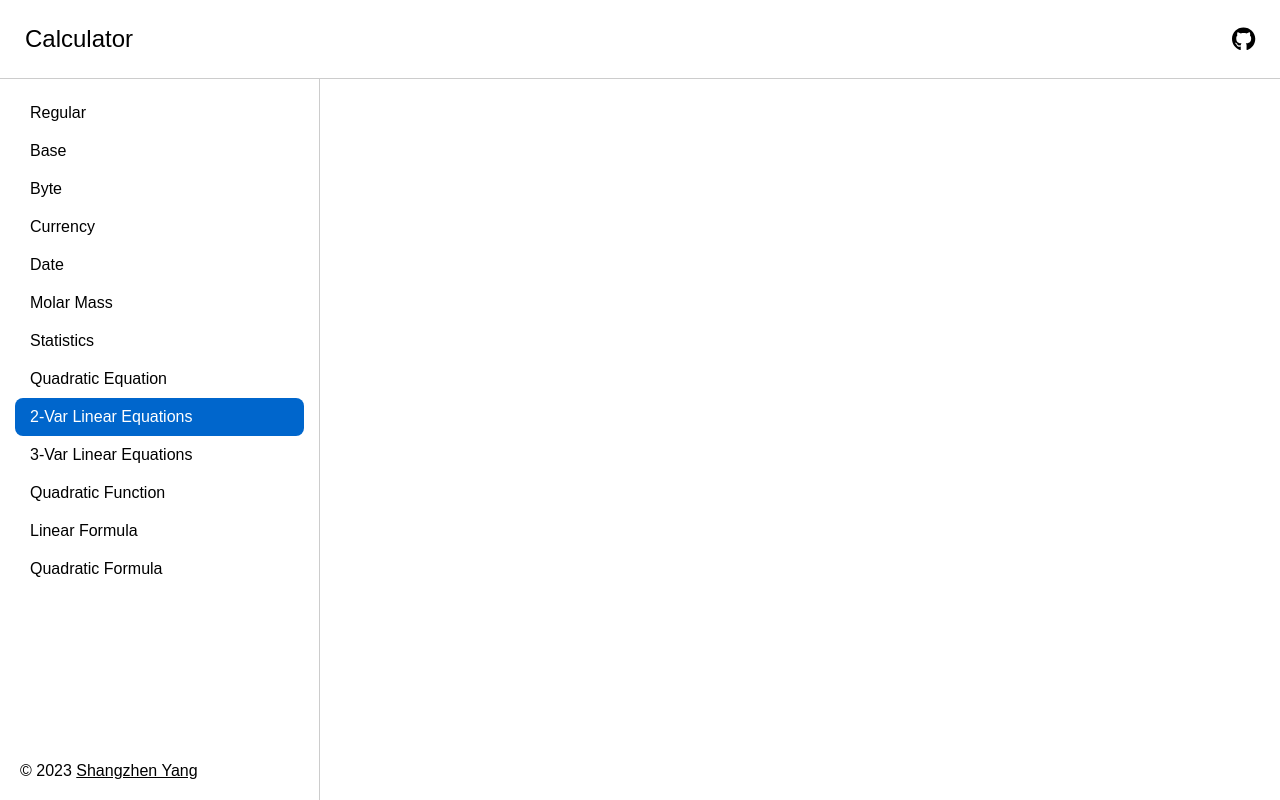
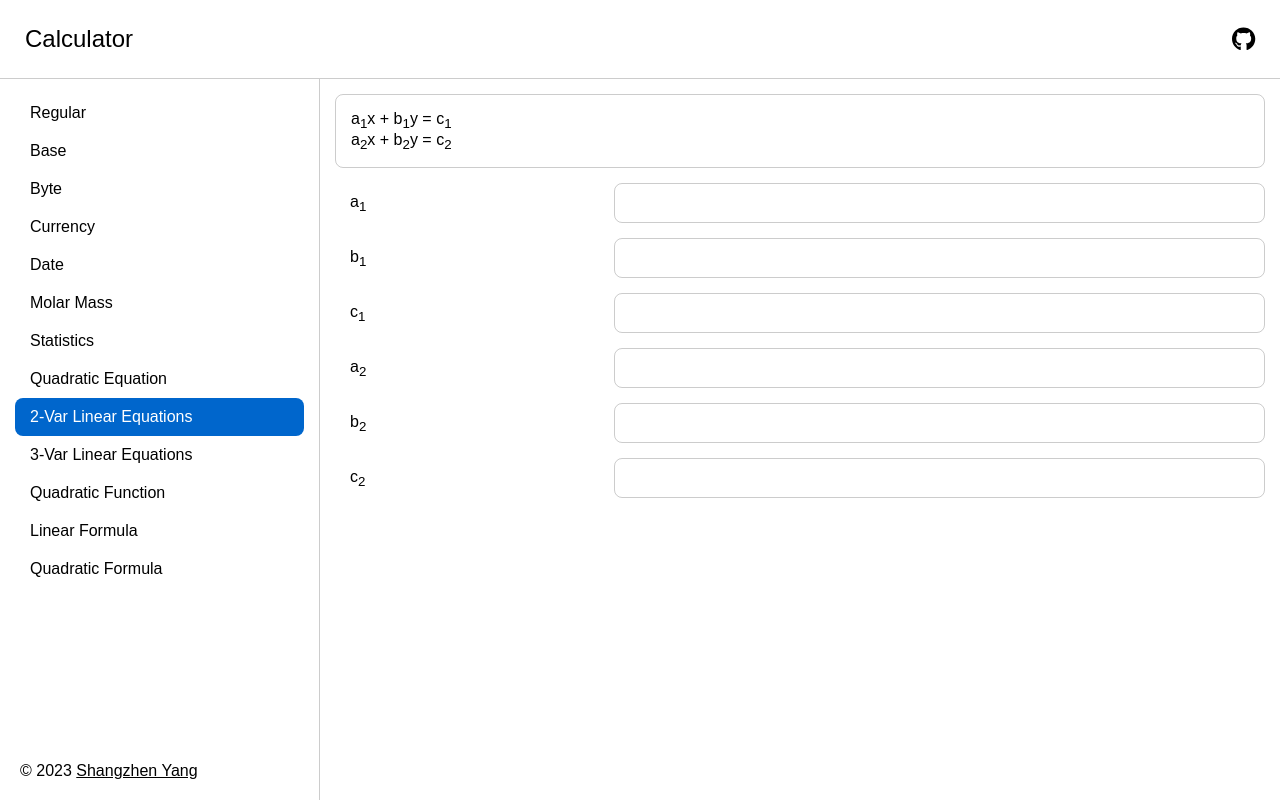
Before and after one commit to shangzhenyang/calculator, a React (Vite) app: page /2var-linear-equations in a window 1280 px wide. Built offline with nearby package versions, Linux system fonts and the light colour scheme.

Commit message:
Complete two-var linear equations calculator

```diff
--- a/package.json
+++ b/package.json
@@ -13,7 +13,7 @@
 		"@fortawesome/free-brands-svg-icons": "^6.4.0",
 		"@fortawesome/free-solid-svg-icons": "^6.4.0",
 		"@fortawesome/react-fontawesome": "^0.2.0",
-		"@shangzhen/periodic-table": "^2.1.1",
+		"@shangzhen/periodic-table": "^2.1.3",
 		"classnames": "^2.3.2",
 		"i18next": "^22.4.14",
 		"mathjs": "^11.8.0",
--- a/src/App.tsx
+++ b/src/App.tsx
@@ -55,7 +55,7 @@ function App() {
 				<Route path="/stat" element={<Stat math={math} />} />
 				<Route
 					path="/2var-linear-equations"
-					element={<TwoVarLinearEquations />}
+					element={<TwoVarLinearEquations math={math} />}
 				/>
 				<Route
 					path="/3var-linear-equations"
--- a/src/components/FunctionList.tsx
+++ b/src/components/FunctionList.tsx
@@ -33,7 +33,10 @@ function FunctionList({ setFormula }: Props) {
 		"sqrt()",
 		"tan()",
 		"tanh()",
-		"(π/180)"
+		"(π/180)",
+		"0b",
+		"0o",
+		"0x"
 	];
 
 	const listItems = functions.map((item) => {
--- a/src/pages/QuadraticEquation.tsx
+++ b/src/pages/QuadraticEquation.tsx
@@ -2,7 +2,6 @@ import { useState } from "react";
 
 import InputBar from "@/components/InputBar";
 
-import type { Dispatch, SetStateAction } from "react";
 import type PageProps from "@/types/PageProps";
 
 function QuadraticEquation({ math }: PageProps) {
@@ -11,9 +10,9 @@ function QuadraticEquation({ math }: PageProps) {
 	const [c, setC] = useState<string>("");
 
 	const scope = {
-		a: a ? math.bignumber(a) : NaN,
-		b: b ? math.bignumber(b) : NaN,
-		c: c ? math.bignumber(c) : NaN,
+		a: a && !isNaN(Number(a)) ? math.bignumber(a) : NaN,
+		b: b && !isNaN(Number(b)) ? math.bignumber(b) : NaN,
+		c: c && !isNaN(Number(c)) ? math.bignumber(c) : NaN,
 		delta: 0
 	};
 	scope.delta = math.evaluate("pow(b, 2) - 4 * a * c", scope);
@@ -32,50 +31,72 @@ function QuadraticEquation({ math }: PageProps) {
 	const x2: string = hasSolutions ?
 		math.evaluate("(-b - sqrt(delta)) / (2 * a)", scope) : "NaN";
 
-	const inputs = {
-		a: [a, setA],
-		b: [b, setB],
-		c: [c, setC],
-	} as const;
+	const inputs = [
+		{
+			id: "a",
+			value: a,
+			setValue: setA
+		},
+		{
+			id: "b",
+			value: b,
+			setValue: setB
+		},
+		{
+			id: "c",
+			value: c,
+			setValue: setC
+		}
+	] as const;
 
-	const inputBars = Object.keys(inputs).map((key) => {
-		const [value, setValue] = inputs[key as keyof typeof inputs] as [
-			string,
-			Dispatch<SetStateAction<string>>
-		];
+	const inputBars = inputs.map(({ id, value, setValue }) => {
 		return (
 			<InputBar
-				id={key}
-				key={key}
+				id={id}
+				key={id}
 				type="number"
 				value={value}
 				onChange={setValue}
-			>{key} =</InputBar>
+			>{id} =</InputBar>
 		);
 	});
 
-	const results = [{
+	const allInputsFilled = inputs.every(({ value }) => {
+		return value !== "";
+	});
+
+	const results = [
+		{
 			id: "delta",
-		label: (<>Δ =</>),
+			label: (
+				<>Δ =</>
+			),
 			value: delta
-	}, {
+		},
+		{
 			id: "x1",
-		label: (<>x<sub>1</sub> =</>),
+			label: (
+				<>x<sub>1</sub> =</>
+			),
 			value: x1
-	}, {
+		},
+		{
 			id: "x2",
-		label: (<>x<sub>2</sub> =</>),
+			label: (
+				<>x<sub>2</sub> =</>
+			),
 			value: x2
-	}] as const;
+		}
+	] as const;
 
-	const resultBars = results.map((result) => {
+	const resultBars = results.map(({ id, label, value }) => {
 		return (
 			<InputBar
-				id={result.id}
-				key={result.id}
+				id={id}
+				key={id}
 				type="text"
-				value={result.value}
-			>{result.label}</InputBar>
+				value={value}
+			>{label}</InputBar>
 		);
 	});
 
@@ -85,7 +106,7 @@ function QuadraticEquation({ math }: PageProps) {
 				{a || "a"}x<sup>2</sup> + {b || "b"}x + {c || "c"} = 0 (a ≠ 0)
 			</p>
 			{inputBars}
-			{a && b && c && <>
+			{allInputsFilled && <>
 				<hr />
 				{resultBars}
 			</>}
--- a/src/pages/TwoVarLinearEquations.tsx
+++ b/src/pages/TwoVarLinearEquations.tsx
@@ -1,6 +1,148 @@
-function TwoVarLinearEquations() {
+import { useState } from "react";
+
+import InputBar from "@/components/InputBar";
+
+import type PageProps from "@/types/PageProps";
+
+function TwoVarLinearEquations({ math }: PageProps) {
+	const [a1, setA1] = useState<string>("");
+	const [b1, setB1] = useState<string>("");
+	const [c1, setC1] = useState<string>("");
+	const [a2, setA2] = useState<string>("");
+	const [b2, setB2] = useState<string>("");
+	const [c2, setC2] = useState<string>("");
+
+	const scope = {
+		a1: a1 && !isNaN(Number(a1)) ? math.bignumber(a1) : NaN,
+		b1: b1 && !isNaN(Number(b1)) ? math.bignumber(b1) : NaN,
+		c1: c1 && !isNaN(Number(c1)) ? math.bignumber(-c1) : NaN,
+		a2: a2 && !isNaN(Number(a2)) ? math.bignumber(a2) : NaN,
+		b2: b2 && !isNaN(Number(b2)) ? math.bignumber(b2) : NaN,
+		c2: c2 && !isNaN(Number(c2)) ? math.bignumber(-c2) : NaN
+	};
+
+	const x = math.evaluate("(b1 * c2 - b2 * c1) / (a1 * b2 - b1 * a2)", scope);
+	const y = math.evaluate("(a1 * c2 - a2 * c1) / (b1 * a2 - a1 * b2)", scope);
+
+	const inputs = [
+		[
+			{
+				id: "a1",
+				label: (
+					<>a<sub>1</sub></>
+				),
+				value: a1,
+				setValue: setA1
+			},
+			{
+				id: "b1",
+				label: (
+					<>b<sub>1</sub></>
+				),
+				value: b1,
+				setValue: setB1
+			},
+			{
+				id: "c1",
+				label: (
+					<>c<sub>1</sub></>
+				),
+				value: c1,
+				setValue: setC1
+			}
+		],
+		[
+			{
+				id: "a2",
+				label: (
+					<>a<sub>2</sub></>
+				),
+				value: a2,
+				setValue: setA2
+			},
+			{
+				id: "b2",
+				label: (
+					<>b<sub>2</sub></>
+				),
+				value: b2,
+				setValue: setB2
+			},
+			{
+				id: "c2",
+				label: (
+					<>c<sub>2</sub></>
+				),
+				value: c2,
+				setValue: setC2
+			}
+		]
+	] as const;
+
+	const inputsFlat = inputs.flat();
+
+	const inputBars = inputsFlat.map(({ id, label, value, setValue }) => {
+		return (
+			<InputBar
+				id={id}
+				key={id}
+				type="number"
+				value={value}
+				onChange={setValue}
+			>{label}</InputBar>
+		);
+	});
+
+	const inputPreview = inputs.map((row, index) => {
+		return (
+			<>
+				{row[0].value || row[0].label}x + {row[1].value || row[1].label}y = {row[2].value || row[2].label}
+				{index !== inputs.length - 1 && <br />}
+			</>
+		);
+	});
+
+	const allInputsFilled = inputsFlat.every(({ value }) => {
+		return value !== "";
+	});
+
+	const results = [
+		{
+			id: "x",
+			label: (
+				<>x =</>
+			),
+			value: x
+		},
+		{
+			id: "y",
+			label: (
+				<>y =</>
+			),
+			value: y
+		}
+	];
+
+	const resultBars = results.map(({ id, label, value }) => {
+		return (
+			<InputBar
+				id={id}
+				key={id}
+				type="text"
+				value={value}
+			>{label}</InputBar>
+		);
+	});
+
 	return (
-		<main></main>
+		<main>
+			<p>{inputPreview}</p>
+			{inputBars}
+			{allInputsFilled && <>
+				<hr />
+				{resultBars}
+			</>}
+		</main>
 	);
 }
 
```
Also changed, not shown: src/components/Sidebar.tsx (+28 -14 lines), src/pages/Base.tsx (+10 -5 lines), src/pages/Byte.tsx (+12 -6 lines), src/pages/MolarMass.tsx (+8 -4 lines), 1 other file (tests, documents, lock files or other folders). Lines whose indentation alone changed are shown as unchanged.
